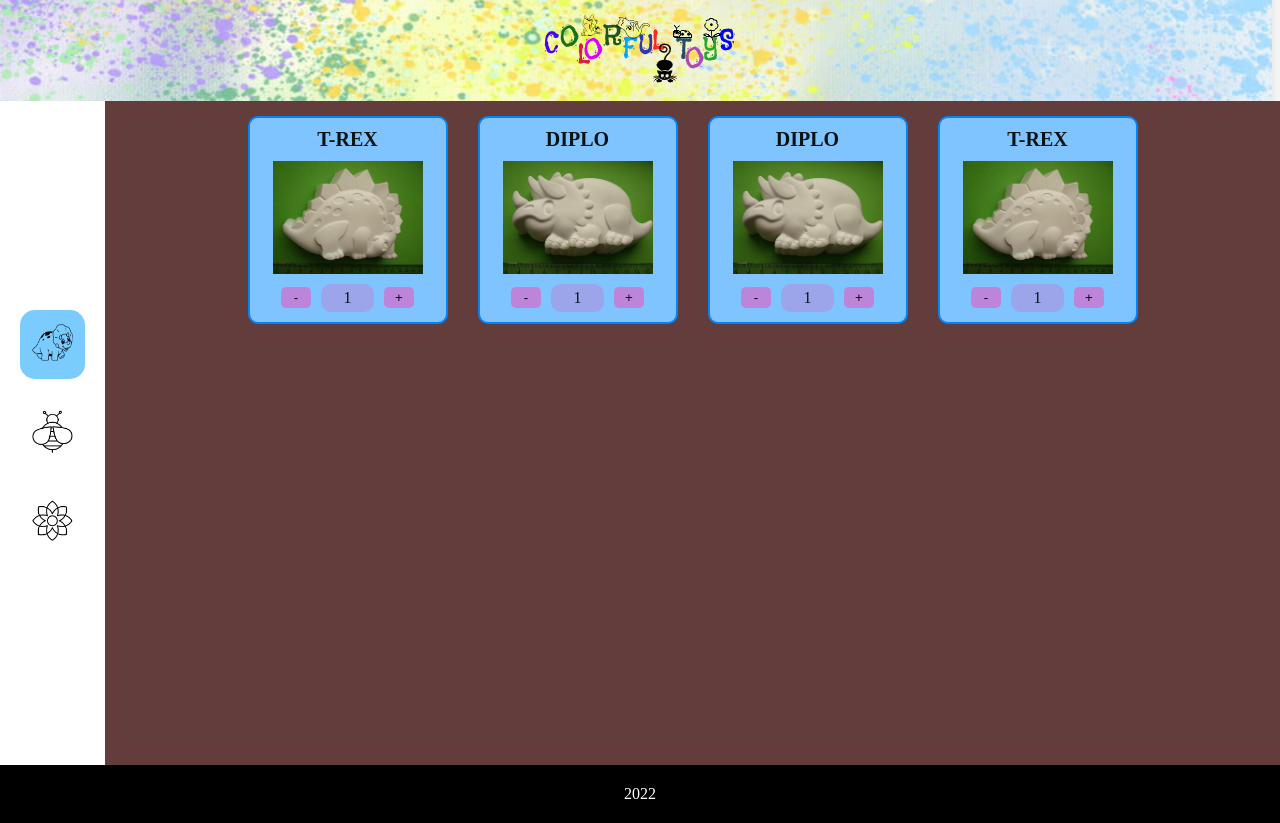
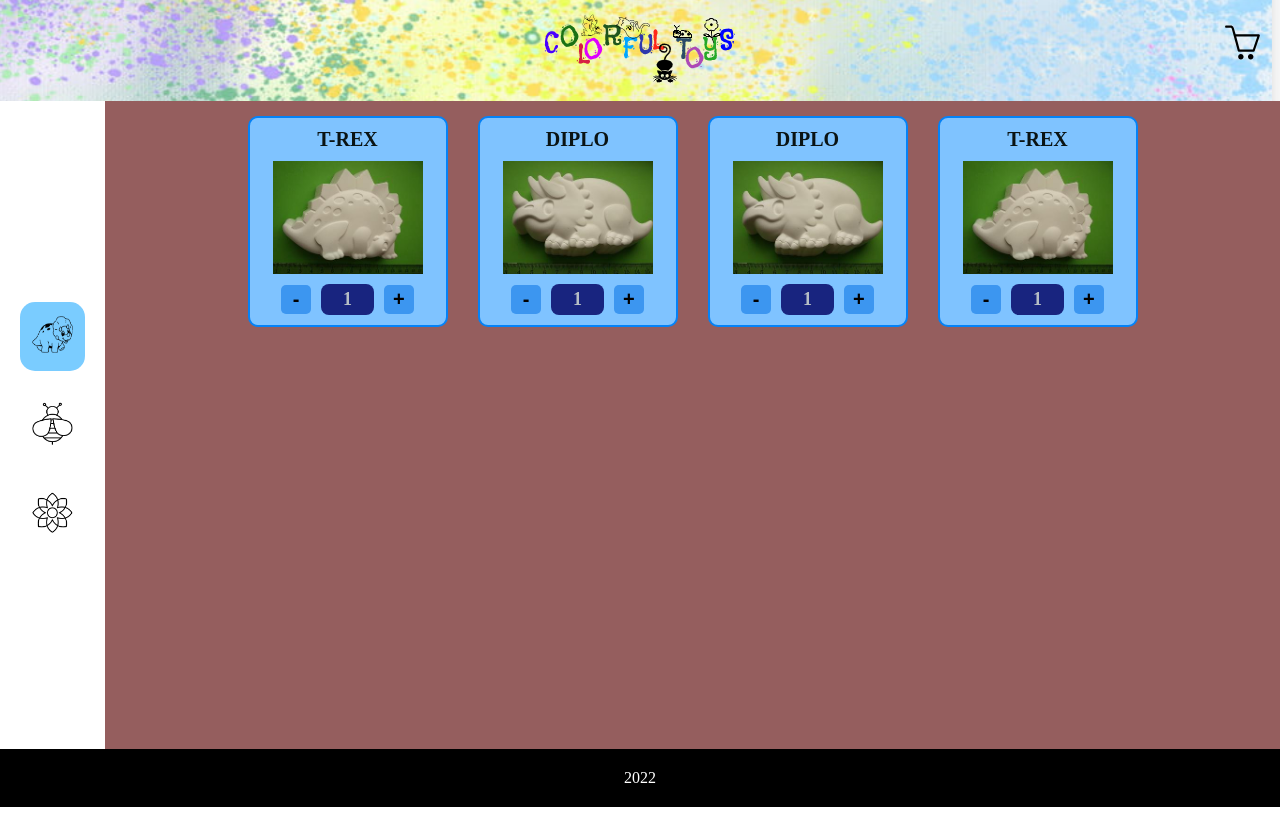
Before and after one commit to alexurbanskyi/colorfultoys, a React (Create React App) app: page / in a window 1280 px wide. Built offline with nearby package versions, Linux system fonts and the light colour scheme.

Commit message:
add basket

```diff
--- a/package.json
+++ b/package.json
@@ -8,6 +8,7 @@
     "@testing-library/user-event": "^13.5.0",
     "react": "^18.2.0",
     "react-dom": "^18.2.0",
+    "react-icons": "^4.6.0",
     "react-router-dom": "^6.4.3",
     "react-scripts": "5.0.1",
     "web-vitals": "^2.1.4"
--- a/src/components/Card/Card.css
+++ b/src/components/Card/Card.css
@@ -28,16 +28,21 @@
 }
 .item-pcs{
    width: 30%;
-   background-color: rgb(156, 165, 233);
-   border-radius: 10px;
+   background-color: rgb(24, 36, 127);
+   border-radius: 8px;
    text-align: center;
    padding: 5px 0;
    margin: 0 10px;
+   font-size: 18px;
+   font-weight: bold;
+   color: rgb(182, 190, 197);
 }
 .add-button{
-   background-color: rgb(188, 133, 217) ;
+   background-color: rgb(60, 150, 240) ;
    padding: 3px;
    width: 30px;
    border: none;
    border-radius: 5px;
+   font-size: 20px;
+   font-weight: bold;
 }
--- a/src/components/Header/Header.css
+++ b/src/components/Header/Header.css
@@ -4,4 +4,10 @@
    padding: 10px;
    background-repeat: no-repeat;
    background-size: cover;
+   position: relative;
 }
+.basket{
+   position: absolute;
+   right: 20px;
+   top: 25px;
+}
--- a/src/components/Header/Header.js
+++ b/src/components/Header/Header.js
@@ -2,11 +2,15 @@ import React from 'react'
 import './Header.css'
 import logo from '../../images/LogoNew.png'
 import back from '../../images/back.png'
+import { SlBasket } from "react-icons/sl";
 
 function Header() {
   return (
     <div className='header' style={{ backgroundImage: `url(${back})` }}>
       <img src={logo}/>
+      <div className='basket' onClick={() => console.log('BUY!!')}>
+        <SlBasket size={'35px'}/>
+      </div>
     </div>
   )
 }
--- a/src/components/Layout/Layout.css
+++ b/src/components/Layout/Layout.css
@@ -10,9 +10,9 @@
    flex-grow: 1;
 }
 .outlet{
-   background-color: rgb(99, 60, 60);
+   background-color: rgb(149, 94, 94);
    color: rgb(10, 19, 19);
-   height: 83vh;
+   height: 81vh;
    width: 100%;
    overflow: scroll;
 }
```
Also changed, not shown: 1 other file (tests, documents, lock files or other folders).
